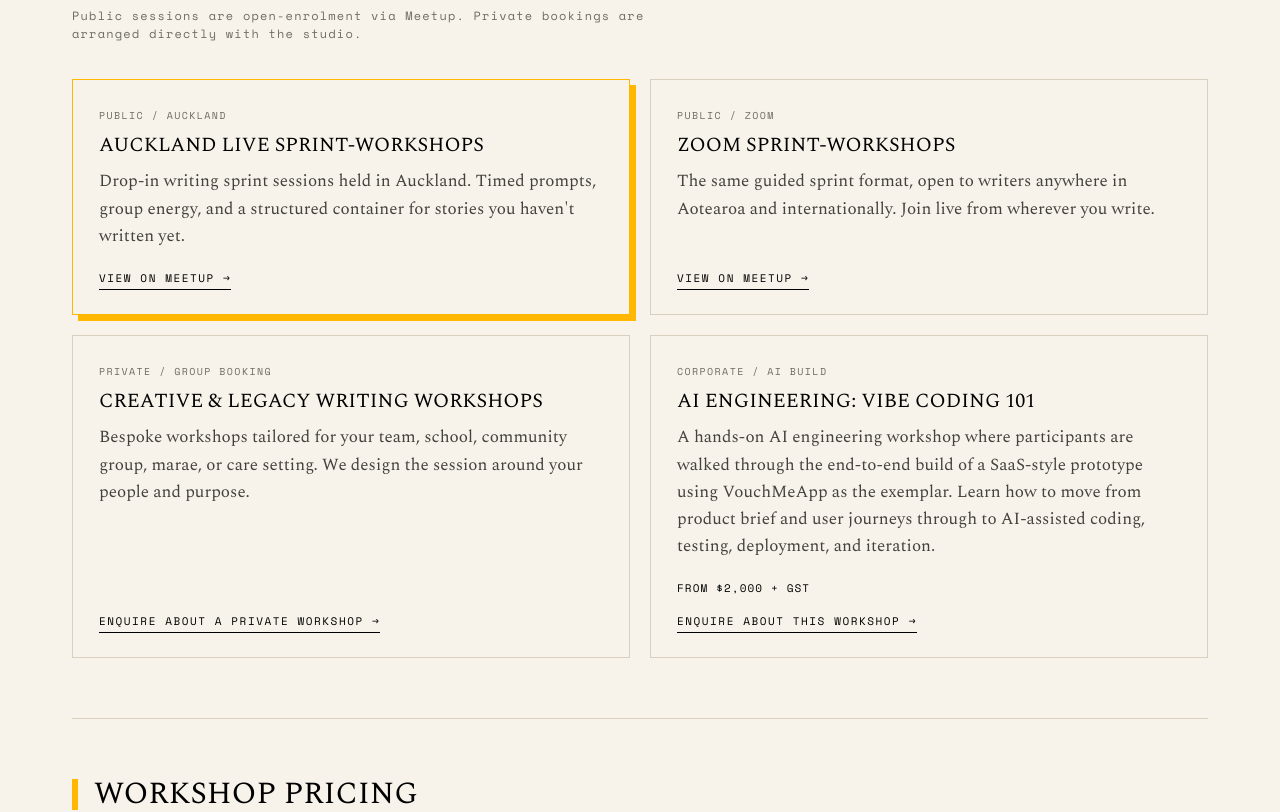
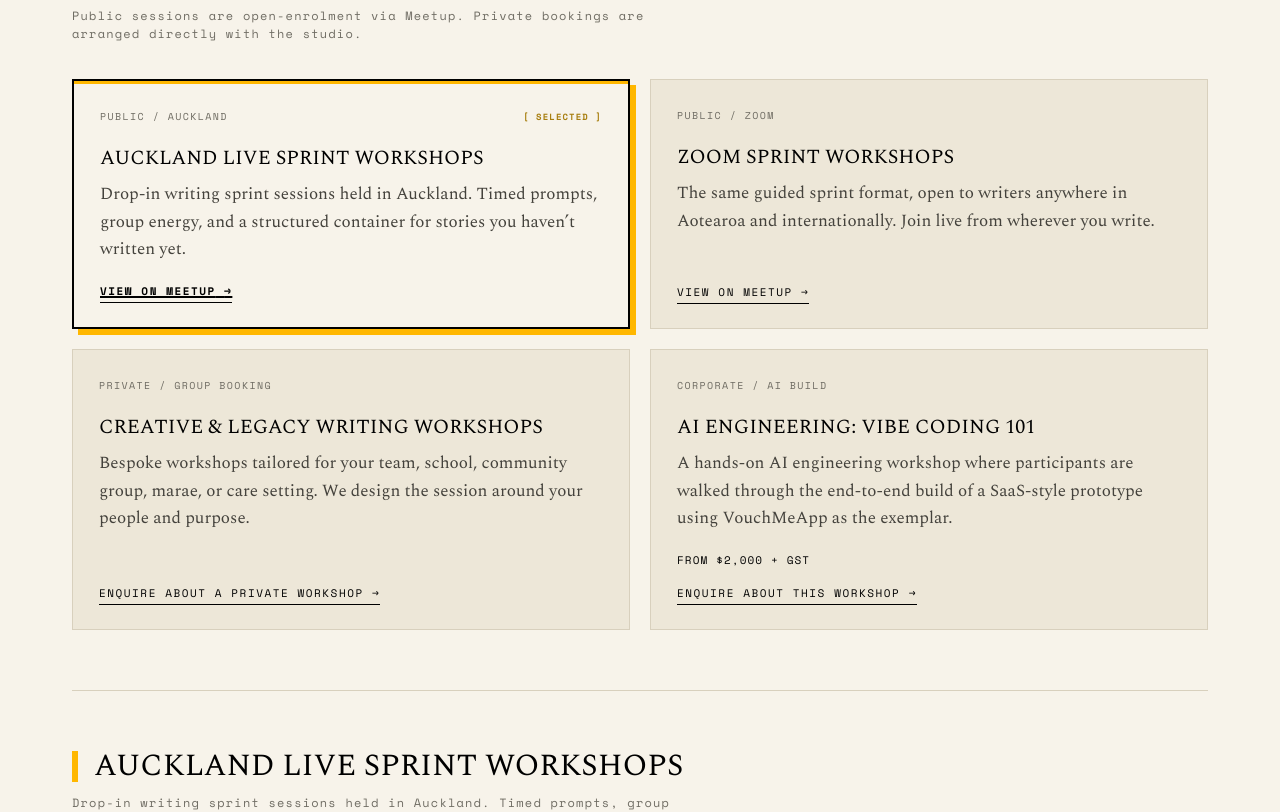
Before and after one commit to kza-hps/herosjourneycreative, a Next.js app: page /workshops in a window 1280 px wide. Shown: the part 860-1672 px from the top of the page. Built offline with nearby package versions, Linux system fonts and the light colour scheme.

Commit message:
Implement dynamic path selector on Workshops page

```diff
--- a/app/workshops/page.tsx
+++ b/app/workshops/page.tsx
@@ -1,11 +1,10 @@
 "use client";
 
-import { useState } from "react";
+import { useState, useEffect } from "react";
 import Link from "next/link";
 import SectionHeading from "@/components/section-heading";
 import {
   WORKSHOPS_MEETUP_URL,
-  WORKSHOP_PATHWAY_CARDS,
   WORKSHOP_PRICING,
   SPRINT_FORMAT_ROWS,
   PRIVATE_AUDIENCE_GROUPS,
@@ -44,8 +43,72 @@ function Rule() {
 // ─── page ─────────────────────────────────────────────────────────────────────
 
 export default function WorkshopsPage() {
-  const [selectedCardIdx, setSelectedCardIdx] = useState<number>(0);
-  const selectedTrack = selectedCardIdx === 3 ? "ai" : "writing";
+  const [activePath, setActivePath] = useState("auckland-live");
+  const selectedTrack = activePath === "ai-engineering" ? "ai" : "writing";
+
+  // Support direct linking using query params or hashes
+  useEffect(() => {
+    if (typeof window !== "undefined") {
+      const params = new URLSearchParams(window.location.search);
+      const pathParam = params.get("path");
+      const hashParam = window.location.hash.replace("#", "");
+
+      const targetPath = pathParam || hashParam;
+      if (targetPath) {
+        if (["auckland-live", "zoom-sprint", "private-groups", "ai-engineering"].includes(targetPath)) {
+          setActivePath(targetPath);
+        }
+      }
+    }
+  }, []);
+
+  const handlePathChange = (pathId: string) => {
+    setActivePath(pathId);
+    if (typeof window !== "undefined") {
+      const newUrl = `${window.location.pathname}?path=${pathId}`;
+      window.history.pushState({ path: pathId }, "", newUrl);
+    }
+  };
+
+  const workshopPaths = [
+    {
+      id: "auckland-live",
+      eyebrow: "Public / Auckland",
+      title: "Auckland Live Sprint Workshops",
+      summary: "Drop-in writing sprint sessions held in Auckland. Timed prompts, group energy, and a structured container for stories you haven’t written yet.",
+      cta: "View on Meetup",
+      href: WORKSHOPS_MEETUP_URL,
+      external: true,
+    },
+    {
+      id: "zoom-sprint",
+      eyebrow: "Public / Zoom",
+      title: "Zoom Sprint Workshops",
+      summary: "The same guided sprint format, open to writers anywhere in Aotearoa and internationally. Join live from wherever you write.",
+      cta: "View on Meetup",
+      href: WORKSHOPS_MEETUP_URL,
+      external: true,
+    },
+    {
+      id: "private-groups",
+      eyebrow: "Private / Group Booking",
+      title: "Creative & Legacy Writing Workshops",
+      summary: "Bespoke workshops tailored for your team, school, community group, marae, or care setting. We design the session around your people and purpose.",
+      cta: "Enquire about a private workshop",
+      href: "/contact?interest=private-workshop",
+      external: false,
+    },
+    {
+      id: "ai-engineering",
+      eyebrow: "Corporate / AI Build",
+      title: "AI Engineering: Vibe Coding 101",
+      summary: "A hands-on AI engineering workshop where participants are walked through the end-to-end build of a SaaS-style prototype using VouchMeApp as the exemplar.",
+      cta: "Enquire about this workshop",
+      href: "/contact?interest=ai-engineering-workshop",
+      external: false,
+      price: "From $2,000 + GST",
+    },
+  ];
 
   return (
     <div className="hjc-fade flex-1" style={{ background: "var(--bg)" }}>
@@ -112,28 +175,80 @@ export default function WorkshopsPage() {
           subtitle="Public sessions are open-enrolment via Meetup. Private bookings are arranged directly with the studio."
         />
         <div
+          role="tablist"
+          aria-label="Workshop Pathways"
           className="grid grid-cols-2 gap-5 max-[880px]:grid-cols-1"
           style={{ marginTop: "36px" }}
         >
-          {WORKSHOP_PATHWAY_CARDS.map((card, idx) => {
-            const isActive = selectedCardIdx === idx;
+          {workshopPaths.map((path) => {
+            const isActive = activePath === path.id;
 
             return (
-              <div
-                key={card.label}
-                onClick={() => setSelectedCardIdx(idx)}
+              <button
+                key={path.id}
+                type="button"
+                role="tab"
+                aria-selected={isActive}
+                aria-controls={`panel-${path.id}`}
+                id={`tab-${path.id}`}
+                onClick={() => handlePathChange(path.id)}
                 style={{
-                  border: isActive ? "1px solid var(--hjc-yellow)" : "1px solid var(--rule)",
+                  border: isActive ? "2px solid var(--fg1)" : "1px solid var(--rule)",
                   boxShadow: isActive ? "var(--shadow-stamp)" : "none",
                   padding: "28px 26px 24px",
-                  background: "var(--surface)",
+                  background: isActive ? "var(--surface)" : "var(--surface-inset)",
                   display: "flex",
                   flexDirection: "column",
                   cursor: "pointer",
-                  transition: "border var(--dur-fast) var(--ease), box-shadow var(--dur-fast) var(--ease)",
+                  textAlign: "left",
+                  color: "inherit",
+                  font: "inherit",
+                  width: "100%",
+                  outline: "none",
+                  position: "relative",
+                  transition: "all var(--dur-fast) var(--ease)",
                 }}
               >
-                <MonoLabel>{card.label}</MonoLabel>
+                {/* Yellow accent line at the top of active card */}
+                {isActive && (
+                  <div
+                    style={{
+                      position: "absolute",
+                      top: 0,
+                      left: 0,
+                      right: 0,
+                      height: "3px",
+                      background: "var(--hjc-yellow)",
+                    }}
+                  />
+                )}
+
+                <div
+                  style={{
+                    display: "flex",
+                    justifyContent: "space-between",
+                    alignItems: "baseline",
+                    width: "100%",
+                    marginBottom: "12px",
+                  }}
+                >
+                  <MonoLabel>{path.eyebrow}</MonoLabel>
+                  {isActive && (
+                    <span
+                      style={{
+                        fontFamily: "var(--font-mono)",
+                        fontSize: "9px",
+                        letterSpacing: "0.12em",
+                        textTransform: "uppercase",
+                        color: "var(--link)",
+                        fontWeight: 600,
+                      }}
+                    >
+                      [ Selected ]
+                    </span>
+                  )}
+                </div>
+
                 <h3
                   style={{
                     fontFamily: "var(--font-display)",
@@ -144,7 +259,7 @@ export default function WorkshopsPage() {
                     margin: "0 0 12px",
                   }}
                 >
-                  {card.heading}
+                  {path.title}
                 </h3>
                 <p
                   style={{
@@ -156,9 +271,9 @@ export default function WorkshopsPage() {
                     flex: 1,
                   }}
                 >
-                  {card.body}
+                  {path.summary}
                 </p>
-                {card.price && (
+                {path.price && (
                   <div
                     style={{
                       fontFamily: "var(--font-mono)",
@@ -169,39 +284,94 @@ export default function WorkshopsPage() {
                       marginBottom: "16px",
                     }}
                   >
-                    {card.price}
+                    {path.price}
                   </div>
                 )}
-                {card.external ? (
-                  <a
-                    href={card.href}
-                    target="_blank"
-                    rel="noopener noreferrer"
-                    className="hjc-lnk"
-                    style={{ alignSelf: "flex-start" }}
-                    onClick={(e) => e.stopPropagation()}
-                  >
-                    {card.cta} <span aria-hidden="true">→</span>
-                  </a>
-                ) : (
-                  <Link
-                    href={card.href}
-                    className="hjc-lnk"
-                    style={{ alignSelf: "flex-start" }}
-                    onClick={(e) => e.stopPropagation()}
-                  >
-                    {card.cta} <span aria-hidden="true">→</span>
-                  </Link>
-                )}
-              </div>
+                <span
+                  className="hjc-lnk"
+                  style={{
+                    alignSelf: "flex-start",
+                    fontWeight: isActive ? 600 : 400,
+                    textDecoration: isActive ? "underline" : "none",
+                    textDecorationThickness: isActive ? "2px" : "1px",
+                  }}
+                >
+                  {path.cta} <span aria-hidden="true">→</span>
+                </span>
+              </button>
             );
           })}
         </div>
 
         <Rule />
 
+        {/* Selected Content Panel */}
         {selectedTrack === "writing" && (
-          <div className="hjc-fade">
+          <div
+            id="panel-writing"
+            role="tabpanel"
+            aria-labelledby={`tab-${activePath}`}
+            className="hjc-fade"
+          >
+            {/* Context Heading */}
+            {activePath === "auckland-live" && (
+              <div style={{ marginBottom: "48px" }}>
+                <SectionHeading
+                  title="Auckland Live Sprint Workshops"
+                  subtitle="Drop-in writing sprint sessions held in Auckland. Timed prompts, group energy, and a structured container for stories you haven’t written yet."
+                />
+                <div style={{ marginTop: "24px" }}>
+                  <a
+                    href={WORKSHOPS_MEETUP_URL}
+                    target="_blank"
+                    rel="noopener noreferrer"
+                    className="hjc-btn hjc-btn-yellow"
+                  >
+                    Join Auckland Sprint on Meetup
+                  </a>
+                </div>
+                <Rule />
+              </div>
+            )}
+
+            {activePath === "zoom-sprint" && (
+              <div style={{ marginBottom: "48px" }}>
+                <SectionHeading
+                  title="Zoom Sprint Workshops"
+                  subtitle="The same guided sprint format, open to writers anywhere in Aotearoa and internationally. Join live from wherever you write."
+                />
+                <div style={{ marginTop: "24px" }}>
+                  <a
+                    href={WORKSHOPS_MEETUP_URL}
+                    target="_blank"
+                    rel="noopener noreferrer"
+                    className="hjc-btn hjc-btn-yellow"
+                  >
+                    Join Zoom Sprint on Meetup
+                  </a>
+                </div>
+                <Rule />
+              </div>
+            )}
+
+            {activePath === "private-groups" && (
+              <div style={{ marginBottom: "48px" }}>
+                <SectionHeading
+                  title="Creative & Legacy Writing Workshops"
+                  subtitle="Bespoke workshops tailored for your team, school, community group, marae, or care setting. We design the session around your people and purpose."
+                />
+                <div style={{ marginTop: "24px" }}>
+                  <Link
+                    href="/contact?interest=private-workshop"
+                    className="hjc-btn hjc-btn-yellow"
+                  >
+                    Enquire about a private workshop
+                  </Link>
+                </div>
+                <Rule />
+              </div>
+            )}
+
             {/* Pricing */}
             <SectionHeading
               title="Workshop Pricing"
@@ -498,10 +668,13 @@ export default function WorkshopsPage() {
           </div>
         )}
 
-        <Rule />
-
         {selectedTrack === "ai" && (
-          <div className="hjc-fade">
+          <div
+            id="panel-ai-engineering"
+            role="tabpanel"
+            aria-labelledby="tab-ai-engineering"
+            className="hjc-fade"
+          >
             {/* AI Engineering & Product-Building Workshops */}
             <SectionHeading
               title="AI Engineering & Product-Building Workshops"
@@ -786,8 +959,6 @@ export default function WorkshopsPage() {
           </div>
         )}
 
-
-
       </div>
     </div>
   );
```
